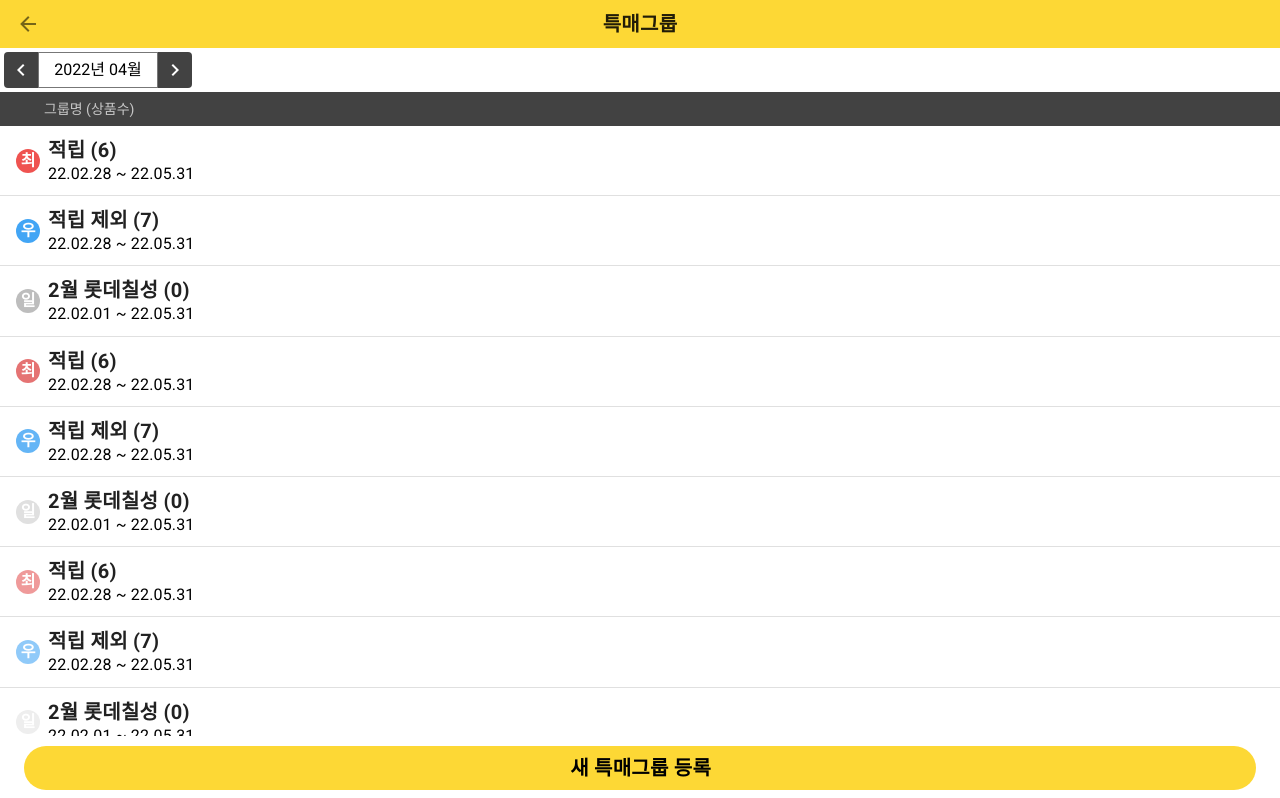
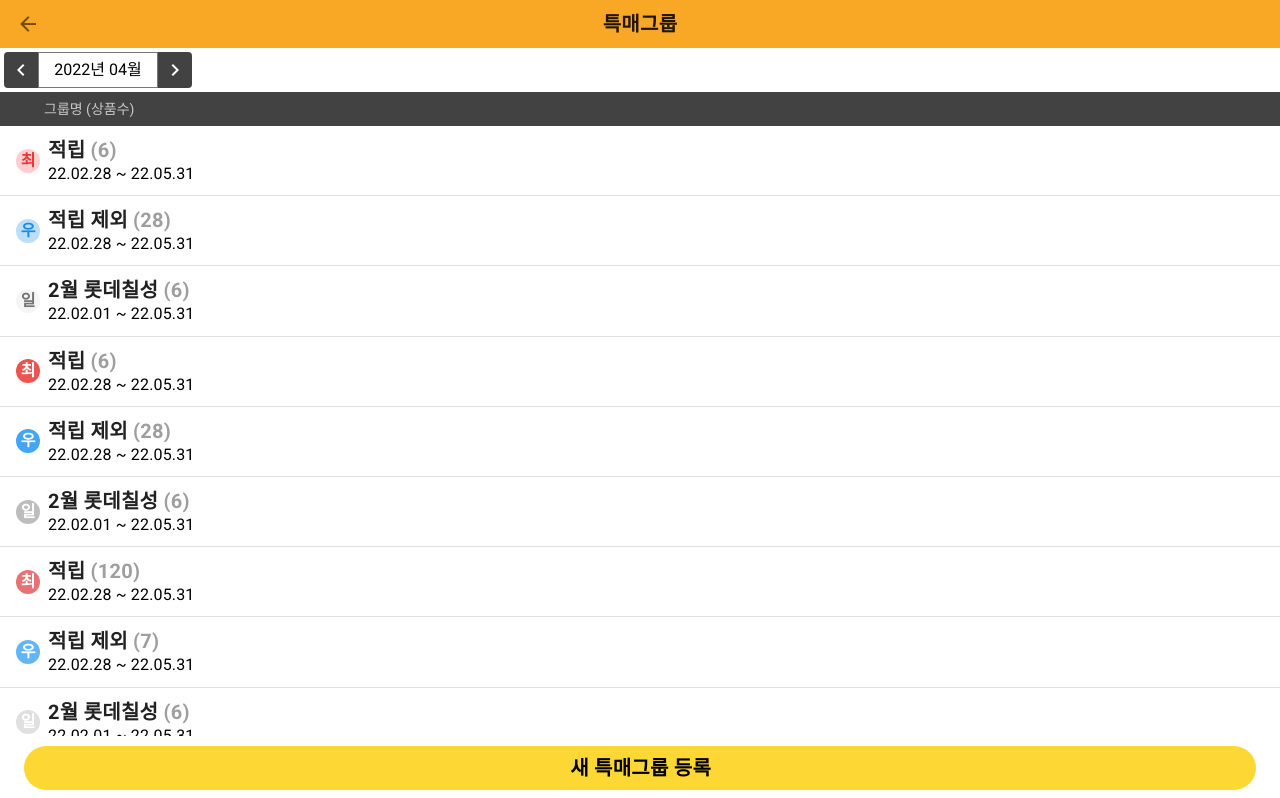
Before and after one commit to evaham/app_ui_vue2, a Vue app: page /salegrouplist in a window 1280 px wide. Shown: the top 798 px of the page. Built offline with nearby package versions, Linux system fonts and the light colour scheme.

Commit message:
20220526

```diff
--- a/src/store/index.js
+++ b/src/store/index.js
@@ -5,16 +5,16 @@ Vue.use(Vuex);
 
 export default new Vuex.Store({
   state: {
-    basecolor: "primary darken-1",
+    basecolor: "primary darken-3",
     dark: false,
   },
   getters: {},
   mutations: {
     ischangecolor(state) {
-      if (state.basecolor == "primary darken-2") {
+      if (state.basecolor == "primary darken-3") {
+        state.basecolor = "primary darken-2";
+      } else {
         state.basecolor = "primary darken-3";
-      } else {
-        state.basecolor = "primary darken-2";
       }
     },
   },
--- a/src/views/MainView.vue
+++ b/src/views/MainView.vue
@@ -17,7 +17,7 @@
       >
         <v-icon>mdi-menu</v-icon>
       </v-btn>
-      <div class="font-weight-bold flex-grow-1 text-center font-weight-bold">
+      <div class="text-h6 flex-grow-1 text-center font-weight-bold">
         {{ propsData.pagetitle }}
       </div>
       <v-btn
@@ -62,7 +62,7 @@
       </v-list>
     </v-navigation-drawer>
     <div class="pa-1" v-if="show == true">
-      <v-card class="tertiary lighten-4" elevation="0">
+      <v-card class="secondary lighten-2" elevation="0">
         <v-card-title class="pa-1">
           <span class="text-body-2">마스터 수신 시각 :</span>
           <span class="text-body-1" style="font-weight: 800"
@@ -75,7 +75,7 @@
       </v-card>
     </div>
     <div class="pa-1" v-if="show == false">
-      <v-card class="tertiary lighten-4" elevation="0">
+      <v-card class="secondary lighten-2" elevation="0">
         <p class="pa-1 mb-1 text-center">
           수신된 마스터 정보가 없습니다.<br />
           하단 버튼을 눌러 마스터 수신후, 메뉴를 이용하시길 바랍니다.
@@ -84,9 +84,11 @@
           <v-btn
             dark
             rounded
+            large
+            outlined
             @click="show = true"
-            color="primary darken-1"
-            class="ma-1 mb-2 black--text justify-center"
+            color="secondary darken-3"
+            class="ma-1 mb-2 justify-center"
             >마스터수신</v-btn
           >
         </div>
@@ -112,7 +114,7 @@
             >
             <v-card-text
               class="text-h6 pa-1 pt-0 font-weight-bold text-center"
-              style="font-size: 1.2em !important"
+              style="font-size: 1.2em !important; margin-top: -10px"
               ><span class="white--text">{{ item.name }}</span></v-card-text
             >
           </v-card>
@@ -152,49 +154,49 @@ export default {
       {
         link: "/loading",
         name: "로딩화면",
-        bg: "secondary darken-3",
+        bg: "secondary darken-2",
         color: "dark",
       },
       {
         link: "/purchaselist",
         name: "매입/반품",
-        bg: "secondary darken-2",
+        bg: "secondary darken-1",
         color: "dark",
       },
       {
         link: "/purchaseView",
         name: "매입상세",
-        bg: "secondary darken-3",
+        bg: "secondary darken-2",
         color: "dark",
       },
       {
         link: "/salegrouplist",
         name: "특매그룹",
-        bg: "secondary darken-2",
+        bg: "secondary darken-1",
         color: "dark",
       },
       {
         link: "/salegoodslist",
         name: "특매",
-        bg: "secondary darken-3",
+        bg: "secondary darken-2",
         color: "dark",
       },
       {
         link: "/salegrouplist",
         name: "특매",
-        bg: "secondary darken-2",
+        bg: "secondary darken-1",
         color: "dark",
       },
       {
         link: "/salegoodslist",
         name: "주문서",
-        bg: "secondary darken-3",
+        bg: "secondary darken-2",
         color: "dark",
       },
       {
         link: "/salegrouplist",
         name: "매대그룹",
-        bg: "secondary darken-2",
+        bg: "secondary darken-1",
         color: "dark",
       },
     ],
--- a/src/views/PurchaseList.vue
+++ b/src/views/PurchaseList.vue
@@ -2,30 +2,46 @@
   <v-main>
     <header-nav :propsData="this.propsData"></header-nav>
     <div class="d-flex pa-2">
-      <v-btn
+      <v-card
         @click="dialog3 = true"
         elevation="0"
         large
-        color="secondary darken-3 flex-grow-1"
-        class="mr-2 text-h6 font-weight-bold"
+        color="secondary darken-1"
+        class="mr-2 text-h6 font-weight-bold flex-grow-1 flex-column"
         style="border-radius: 14px"
         height="70"
       >
-        <span class="primary--text mr-1">1</span>발주
-      </v-btn>
-      <v-btn
+        <v-card-title
+          class="pa-0 pt-1 pl-2 text-h5 font-weight-bold primary--text"
+          style="font-weight: 800 !important"
+          >1</v-card-title
+        >
+        <v-card-text
+          class="text-h6 pa-1 pt-0 font-weight-bold text-center"
+          style="margin-top: -18px"
+          ><span class="white--text">발주</span></v-card-text
+        >
+      </v-card>
+      <v-card
         @click="dialog3 = true"
         elevation="0"
         large
-        color="secondary darken-3 flex-grow-1"
-        class="text-h6 font-weight-bold"
+        color="secondary darken-1"
+        class="text-h6 font-weight-bold flex-grow-1 flex-shrink-0 flex-column"
         style="border-radius: 14px"
         height="70"
       >
-        <span class="text-h6 font-weight-bold"
-          ><span class="primary--text font-weight-bold mr-1">2</span>반품</span
+        <v-card-title
+          class="pa-0 pt-1 pl-2 text-h5 font-weight-bold primary--text"
+          style="font-weight: 800 !important"
+          >2</v-card-title
         >
-      </v-btn>
+        <v-card-text
+          class="text-h6 pa-1 pt-0 font-weight-bold text-center"
+          style="margin-top: -18px"
+          ><span class="white--text">반품</span></v-card-text
+        >
+      </v-card>
     </div>
     <v-card style="overflow-x: scroll" tile elevation="0">
       <v-list class="pt-0">
@@ -47,8 +63,7 @@
                   >{{ item.name }}</v-list-item-title
                 >
                 <v-list-item-subtitle
-                  class="mt-0 text-subtitle-1 mt-0"
-                  :class="item.timecolor"
+                  class="mt-0 text-subtitle-1 mt-0 grey--text"
                 >
                   {{ item.time }}
                 </v-list-item-subtitle>
@@ -56,6 +71,7 @@
               <v-list-item-action class="ml-2">
                 <v-list-item-title
                   class="text-h6 font-weight-bold black--text align-self-end"
+                  :class="item.fontcolor"
                 >
                   {{ item.count }}
                 </v-list-item-title>
@@ -96,7 +112,9 @@
         </v-card-title>
         <v-divider></v-divider>
         <v-card-text>
-          <p class="text-center text-h6 font-weight-bold mt-2 mb-2 black--text">
+          <p
+            class="text-center text-h6 font-weight-bold mt-2 mb-2 primary--text text--darken-4"
+          >
             선택 공급사명
           </p>
           <v-text-field
@@ -104,15 +122,18 @@
             dense
             v-model="message"
             filled
+            single-line
             clear-icon="mdi-close-circle"
             clearable
             type="text"
             @click:clear="clearMessage"
-            class="brown--text mt-3"
+            class="primary--text text--darken-4 mt-3"
             background-color="primary lighten-5"
-            color="brown darken-2"
+            style="font-size: 1.25em"
+            color="primary darken-4"
           ></v-text-field>
           <div
+            class="pl-3 pr-3"
             style="
               overflow: hidden;
               overflow-y: auto;
--- a/src/views/PurchaseListOpt.vue
+++ b/src/views/PurchaseListOpt.vue
@@ -2,8 +2,8 @@
   <v-main>
     <header-nav :propsData="this.propsData"></header-nav>
     <div class="pa-1">
-      <v-card class="tertiary lighten-4" elevation="0">
-        <v-card-title class="pt-1 pb-1 justify-end">
+      <v-card class="secondary lighten-2" elevation="0">
+        <v-card-title class="pt-3 pb-3 justify-end">
           <span class="mr-auto text-body-1">총</span>
           <span class="text-h5 font-weight-bold">
             9,786
@@ -13,7 +13,6 @@
         </v-card-title>
       </v-card>
     </div>
-    <v-card style="overflow-x: scroll" class="ma-1 mt-0" outlined elevation="0">
     <v-list class="pt-0">
       <v-subheader dark class="secondary darken-3" style="height: 34px">
         <div class="v-list-item__action mr-1">
@@ -37,7 +36,7 @@
                 item.name
               }}</v-list-item-title>
               <v-list-item-subtitle
-                  class="mt-0 text-subtitle-1 mt-0"
+                class="mt-0 text-subtitle-1 mt-0 grey--text"
                 :class="item.timecolor"
               >
                 {{ item.time }}
@@ -61,7 +60,6 @@
         </template>
       </v-list-item-group>
     </v-list>
-    </v-card>
     <v-app-bar app bottom elevation="0" class="white">
       <v-btn
         rounded
@@ -84,7 +82,7 @@ export default {
     checkOpt: true,
     dialog3: false,
     propsData: {
-      pagetitle: "매입내역",
+      pagetitle: "매입/반품",
       pageBack: true,
       pageBtn: true,
       pageBtnName: "취소",
@@ -95,7 +93,6 @@ export default {
         type: 1,
         name: "일이삼사오육칠팔구십일이삼사오육칠팔구십",
         time: "2022-04-20 12:12",
-        timecolor: "grey--text",
         money: "99,999,999",
         count: "999",
       },
@@ -103,7 +100,6 @@ export default {
         type: 1,
         name: "롯데칠성음료",
         time: "오늘 11 : 31",
-        timecolor: "primary--text text--darken-4",
         money: "2,166",
         count: "54",
         ectmoney: ".65",
@@ -112,7 +108,6 @@ export default {
         type: 1,
         name: "서울우유",
         time: "2022-04-20 11 : 31",
-        timecolor: "grey--text",
         money: "1,905",
         count: "22",
         ectmoney: ".00",
@@ -121,7 +116,6 @@ export default {
         type: 1,
         name: "서울우유",
         time: "오늘 11 : 31",
-        timecolor: "primary--text text--darken-4",
         money: "5,715",
         count: "20",
         fontcolor: "red--text text--darken-1",
@@ -130,7 +124,6 @@ export default {
         type: 1,
         name: "롯데칠성음료",
         time: "2022-04-20 11 : 31",
-        timecolor: "grey--text",
         money: "2,166",
         count: "15",
         ectmoney: ".65",
@@ -139,7 +132,6 @@ export default {
         type: 1,
         name: "롯데칠성음료",
         time: "2022-04-20 11 : 31",
-        timecolor: "grey--text",
         money: "2,166",
         count: "15",
         ectmoney: ".65",
@@ -148,7 +140,6 @@ export default {
         type: 1,
         name: "롯데칠성음료",
         time: "2022-04-20 11 : 31",
-        timecolor: "grey--text",
         money: "2,166",
         count: "15",
         ectmoney: ".65",
@@ -157,7 +148,6 @@ export default {
         type: 1,
         name: "서울우유서울우유서울우유",
         time: "2022-04-20 11 : 31",
-        timecolor: "grey--text",
         money: "211,905",
         count: "11",
         fontcolor: "red--text text--darken-1",
@@ -167,7 +157,6 @@ export default {
         type: 1,
         name: "롯데칠성음료",
         time: "2022-04-20 11 : 31",
-        timecolor: "grey--text",
         money: "2,166",
         count: "7",
         ectmoney: ".65",
@@ -176,7 +165,6 @@ export default {
         type: 1,
         name: "롯데칠성음료",
         time: "오늘 11 : 31",
-        timecolor: "primary--text text--darken-4",
         money: "2,166",
         count: "3",
         ectmoney: ".65",
--- a/src/views/PurchaseView.vue
+++ b/src/views/PurchaseView.vue
@@ -2,7 +2,7 @@
   <v-main>
     <header-nav :propsData="this.propsData"></header-nav>
     <div class="pa-1">
-      <v-card class="tertiary lighten-4 pa-1" elevation="0">
+      <v-card class="secondary lighten-2 pa-1" elevation="0">
         <v-list dense class="transparent pa-0">
           <v-list-item style="min-height: 24px">
             <div class="mr-9" style="min-width: 45px">공급사</div>
@@ -11,7 +11,10 @@
           <v-list-item style="min-height: 24px">
             <div class="mr-9" style="min-width: 45px">금액</div>
             <div class="">
-              <span class="font-weight-bold">12433.35</span> 원
+              <span class="font-weight-bold"
+                >12,433<span class="grey--text text--darken-1">.35</span></span
+              >
+              원
             </div>
           </v-list-item>
           <v-list-item style="min-height: 24px">
@@ -107,7 +110,7 @@
                 <v-list-item-subtitle
                   class="text-subtitle-1 font-weight-bold mb-0 black--text"
                 >
-                  {{ item.money3 }}
+                  {{ item.money3 }}<span class="white--text">.00</span>
                 </v-list-item-subtitle>
               </v-list-item-action>
             </v-list-item>
--- a/src/views/SaleGoodsList.vue
+++ b/src/views/SaleGoodsList.vue
@@ -2,7 +2,7 @@
   <v-main>
     <header-nav :propsData="this.propsData"></header-nav>
     <div class="pa-1">
-      <v-card class="tertiary lighten-4" elevation="0">
+      <v-card class="secondary lighten-2" elevation="0">
         <v-list dense class="transparent">
           <v-list-item style="min-height: 24px">
             <div class="mr-9" style="min-width: 45px">그룹명</div>
--- a/src/views/SaleGroupList.vue
+++ b/src/views/SaleGroupList.vue
@@ -41,7 +41,7 @@
                   align-items: center;
                   font-weight: 600;
                 "
-                :class="item.iconcolor"
+                :class="[item.iconcolor, item.textcolor]"
               >
                 {{ item.icontext }}
               </div>
@@ -49,6 +49,7 @@
             <v-list-item-content>
               <v-list-item-title class="text-h6 font-weight-bold">
                 {{ item.name }}
+                <span class="grey--text">{{ item.count }}</span>
               </v-list-item-title>
               <v-list-item-subtitle class="text-subtitle-1 black--text">
                 {{ item.sdate }} ~ {{ item.edate }}
@@ -85,7 +86,38 @@ export default {
     },
     items: [
       {
-        name: "적립 (6)",
+        name: "적립",
+        count: "(6)",
+        timecolor: "purple--text",
+        sdate: "22.02.28",
+        edate: "22.05.31",
+        icontext: "최",
+        textcolor: "red--text text--darken-1",
+        iconcolor: "red lighten-4",
+      },
+      {
+        name: "적립 제외",
+        count: "(28)",
+        timecolor: "purple--text",
+        sdate: "22.02.28",
+        edate: "22.05.31",
+        icontext: "우",
+        textcolor: "blue--text text--darken-1",
+        iconcolor: "blue lighten-4",
+      },
+      {
+        name: "2월 롯데칠성",
+        count: "(6)",
+        timecolor: "grey--text",
+        sdate: "22.02.01",
+        edate: "22.05.31",
+        icontext: "일",
+        textcolor: "grey--text text--darken-1",
+        iconcolor: "grey lighten-4",
+      },
+      {
+        name: "적립",
+        count: "(6)",
         timecolor: "purple--text",
         sdate: "22.02.28",
         edate: "22.05.31",
@@ -93,7 +125,8 @@ export default {
         iconcolor: "red lighten-1",
       },
       {
-        name: "적립 제외 (7)",
+        name: "적립 제외",
+        count: "(28)",
         timecolor: "purple--text",
         sdate: "22.02.28",
         edate: "22.05.31",
@@ -101,7 +134,8 @@ export default {
         iconcolor: "blue lighten-1",
       },
       {
-        name: "2월 롯데칠성 (0)",
+        name: "2월 롯데칠성",
+        count: "(6)",
         timecolor: "grey--text",
         sdate: "22.02.01",
         edate: "22.05.31",
@@ -109,7 +143,8 @@ export default {
         iconcolor: "grey lighten-1",
       },
       {
-        name: "적립 (6)",
+        name: "적립",
+        count: "(120)",
         timecolor: "purple--text",
         sdate: "22.02.28",
         edate: "22.05.31",
@@ -117,7 +152,8 @@ export default {
         iconcolor: "red lighten-2",
       },
       {
-        name: "적립 제외 (7)",
+        name: "적립 제외",
+        count: "(7)",
         timecolor: "purple--text",
         sdate: "22.02.28",
         edate: "22.05.31",
@@ -125,7 +161,8 @@ export default {
         iconcolor: "blue lighten-2",
       },
       {
-        name: "2월 롯데칠성 (0)",
+        name: "2월 롯데칠성",
+        count: "(6)",
         timecolor: "grey--text",
         sdate: "22.02.01",
         edate: "22.05.31",
@@ -133,7 +170,8 @@ export default {
         iconcolor: "grey lighten-2",
       },
       {
-        name: "적립 (6)",
+        name: "적립",
+        count: "(6)",
         timecolor: "purple--text",
         sdate: "22.02.28",
         edate: "22.05.31",
@@ -141,7 +179,8 @@ export default {
         iconcolor: "red lighten-3",
       },
       {
-        name: "적립 제외 (7)",
+        name: "적립 제외",
+        count: "(6)",
         timecolor: "purple--text",
         sdate: "22.02.28",
         edate: "22.05.31",
@@ -149,7 +188,8 @@ export default {
         iconcolor: "blue lighten-3",
       },
       {
-        name: "2월 롯데칠성 (0)",
+        name: "2월 롯데칠성",
+        count: "(6)",
         timecolor: "grey--text",
         sdate: "22.02.01",
         edate: "22.05.31",
```
Also changed, not shown: src/components/InfoCard.vue (added), 37 other files (tests, documents, lock files or other folders). Lines whose indentation alone changed are shown as unchanged.
